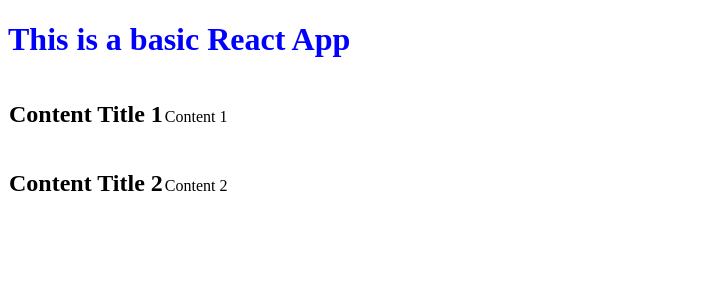
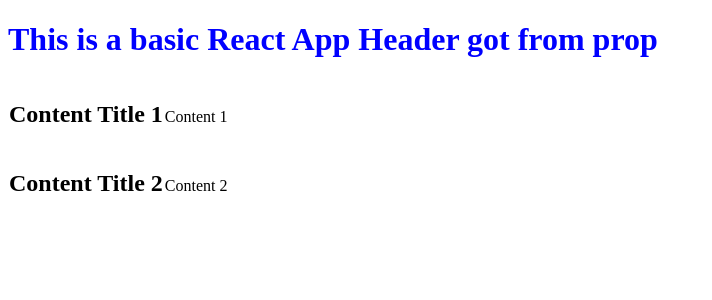
Before and after one commit to priyadarshiniravi/myReactApp, a React app: page / in a window 1280 px wide. Shown: the top 300 px of the page, without its empty margins (0-712 px from the left). Built offline with nearby package versions, Linux system fonts and the light colour scheme.

Commit message:
Used state and properties in app.js

```diff
--- a/App.jsx
+++ b/App.jsx
@@ -7,7 +7,7 @@
         }
         return (
             <h1 style={headerStyle}>
-                This is a basic React App
+                {this.props.headerProp}
             </h1>
         );
     }
@@ -29,9 +29,24 @@
 }
 
 class Content extends React.Component {
-    constructor()
-    {
-        super();
+    render() {
+        return (
+            <div>
+                {this.props.contentProp.map((contentList, i) => < TableRow key = {
+                    i
+                }
+                data = {
+                    contentList
+                } />)}
+            </div>
+        );
+    }
+}
+
+class Page extends React.Component {
+    constructor() {
+      super();
+        this.header = "This is a basic React App Header got from prop"
         this.listOfContent = {
             data: [
                 {
@@ -47,18 +62,8 @@
     render() {
         return (
             <div>
-                {this.listOfContent.data.map((contentList, i)=> < TableRow key = {i} data = {contentList} />)}
-            </div>
-        );
-    }
-}
-
-class Page extends React.Component {
-    render() {
-        return (
-            <div>
-                <Header/>
-                <Content/>
+                <Header headerProp= {this.header}/>
+                <Content contentProp= {this.listOfContent.data}/>
             </div>
         );
     }
```
